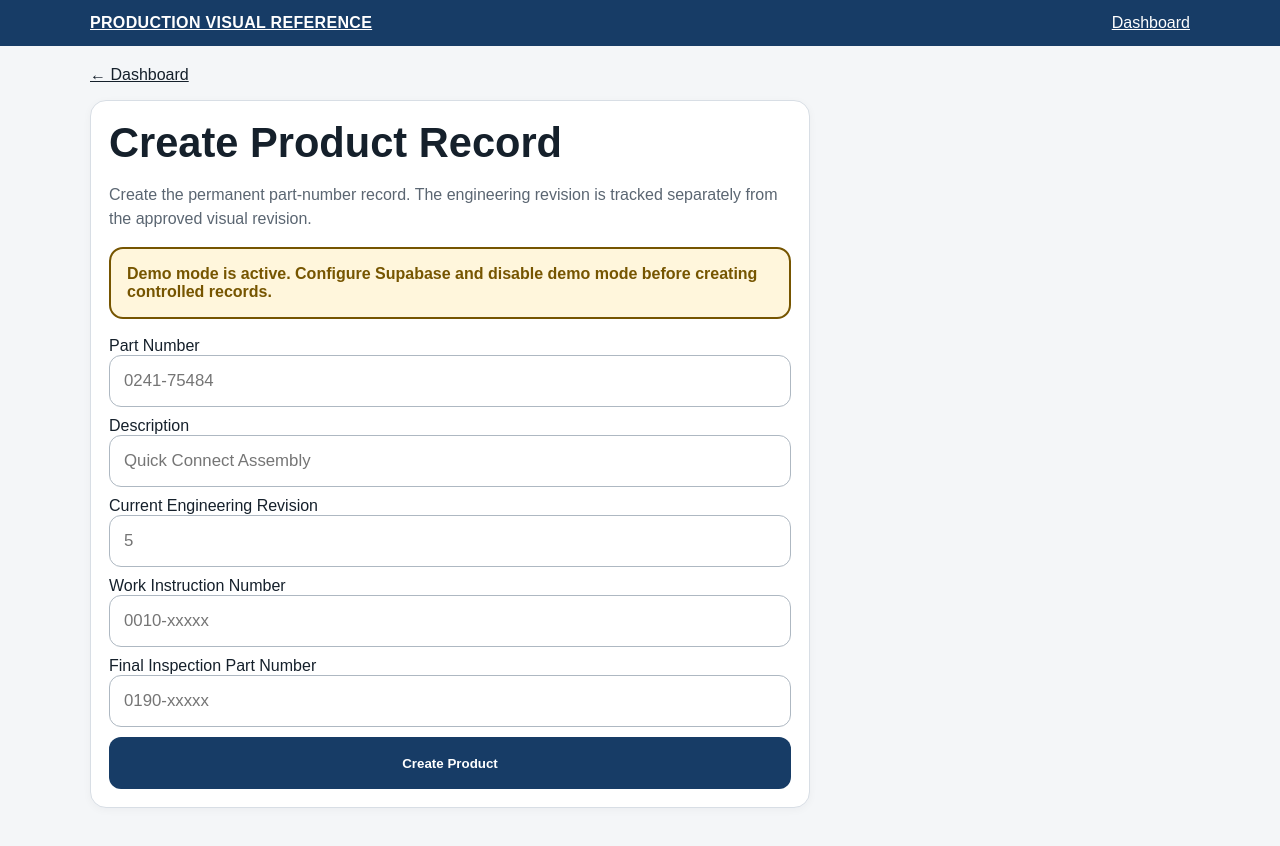
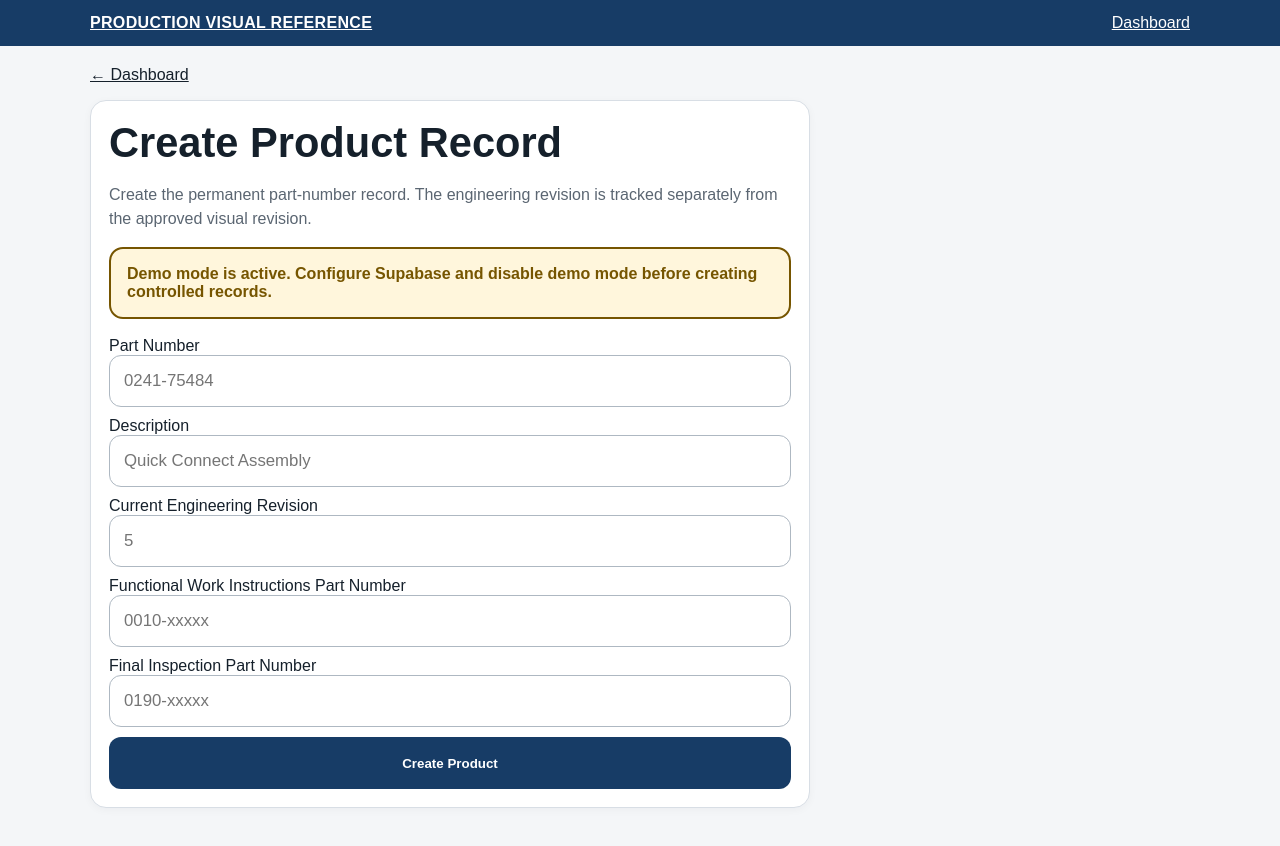
Before and after one commit to quirozr21-ops/production-visual-reference, a Next.js app: page /admin/products/new in a window 1280 px wide. Shown: the top 846 px of the page. Built offline with nearby package versions, Linux system fonts and the light colour scheme; no server answers.

Commit message:
Rename work instruction UI label to Functional Work Instructions Part Number

```diff
--- a/src/app/admin/products/new/page.tsx
+++ b/src/app/admin/products/new/page.tsx
@@ -42,7 +42,7 @@ export default async function NewProductPage({
             <input className="input" name="engineeringRevision" required placeholder="5" />
           </label>
           <label>
-            Work Instruction Number
+            Functional Work Instructions Part Number
             <input className="input" name="workInstruction" placeholder="0010-xxxxx" />
           </label>
           <label>
```
